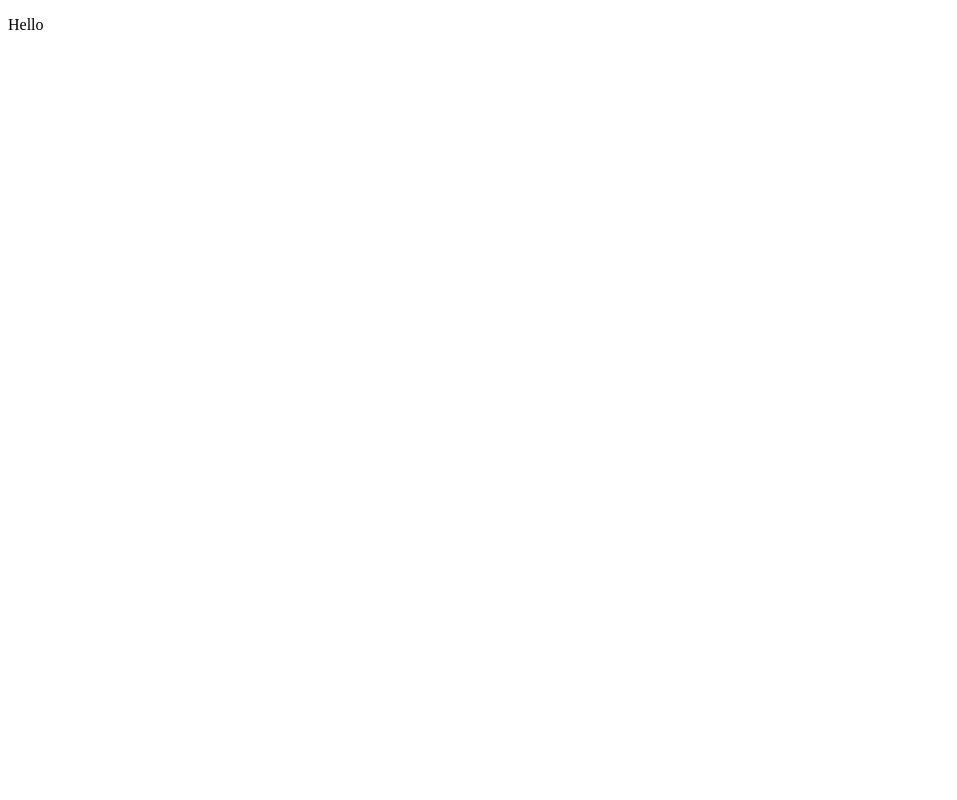
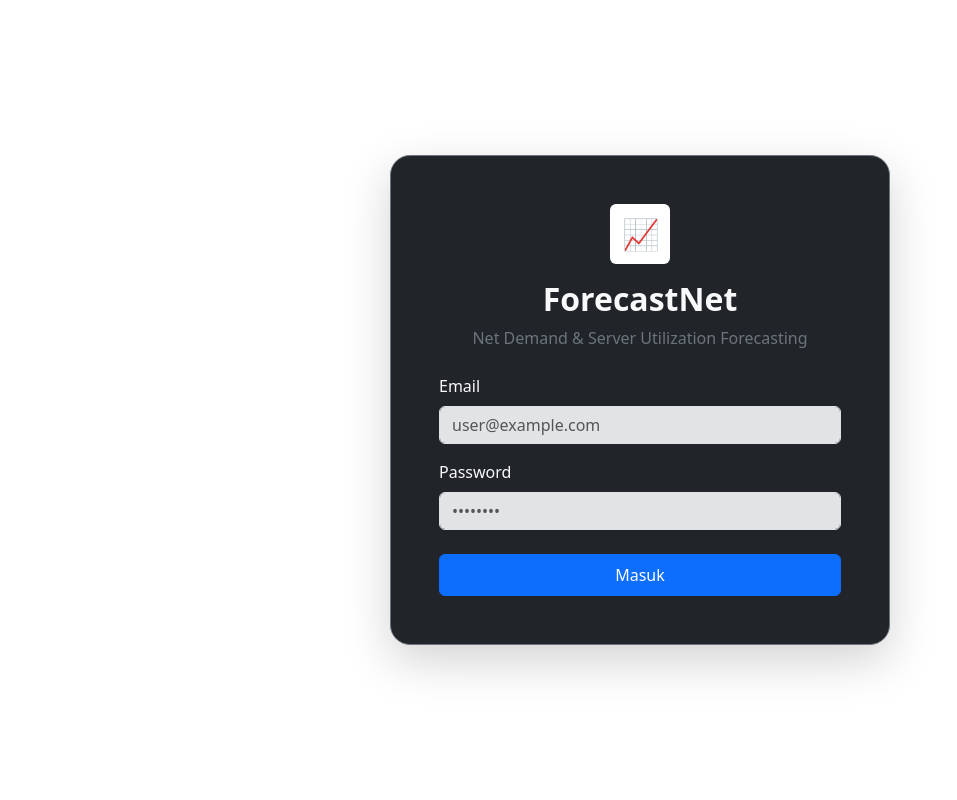
Before and after one commit to HafizMuhammadAlIkhsan/ta-forecasting-application, a Flask app: page / in a window 1280 px wide. Before the commit the part shown is almost empty. Shown: the whole page, without its empty margins (0-957 px from the left). Run offline with Flask 3, Linux system fonts and the light colour scheme; some libraries are stand-ins or nearby versions.

Commit message:
add login UI form & check authenticate

```diff
--- a/app/models/__init__.py
+++ b/app/models/__init__.py
@@ -1,4 +1,8 @@
 from .models import (
     User,
     Dataset,
+    SpecificationVM,
+    ServerForecastSimulation,
+    ForecastResult,
+    ServerEstimationResult,
 )
--- a/app/templates/auth/login.html
+++ b/app/templates/auth/login.html
@@ -1,5 +1,42 @@
 {% extends "base.html" %}
-{% block title %}Login{% endblock %}
+{% block title %}Login — ForecastNet{% endblock %}
 {% block content %}
-<p>Hello</p>
+<div class="container vh-100 d-flex align-items-center justify-content-center">
+    <div
+        class="card border-secondary shadow-lg bg-dark text-light"
+        style="width: 500px; border-radius: 20px;"
+    >
+        <div class="card-body p-5">
+
+            <div class="text-center mb-3">
+                <div class="d-inline-flex justify-content-center align-items-center bg-white rounded" style="width:60px;height:60px;font-size:30px;">
+                    📈
+                </div>
+            </div>
+
+            <h2 class="fw-bold text-center mb-2">ForecastNet</h2>
+
+            <p class="text-secondary text-center mb-4">Net Demand &amp; Server Utilization Forecasting</p>
+
+            <form method="POST">
+
+                <div class="mb-3">
+                    <label for="email" class="form-label">Email</label>
+                    <input type="email" id="email" name="email" class="form-control bg-secondary-subtle" placeholder="user@example.com" required>
+                </div>
+
+                <div class="mb-4">
+                    <label for="password" class="form-label">Password</label>
+                    <input type="password" id="password" name="password" class="form-control bg-secondary-subtle" placeholder="••••••••" required>
+                </div>
+
+                <button type="submit" class="btn btn-primary w-100 py-2">
+                    Masuk
+                </button>
+
+            </form>
+
+        </div>
+    </div>
+</div>
 {% endblock %}
--- a/app/templates/base.html
+++ b/app/templates/base.html
@@ -4,10 +4,28 @@
     <meta charset="UTF-8" />
     <meta name="viewport" content="width=device-width, initial-scale=1.0" />
     <title></title>
-
-    </style>
+    <!-- Bootstrap -->
+    <link href="https://cdn.jsdelivr.net/npm/bootstrap@5.3.7/dist/css/bootstrap.min.css"
+          rel="stylesheet">
 </head>
 <body>
     {% block content %}{% endblock %}
+    <script src="https://cdn.jsdelivr.net/npm/bootstrap@5.3.7/dist/js/bootstrap.bundle.min.js"></script>
+    <!-- SweetAlert2 -->
+    <script src="https://cdn.jsdelivr.net/npm/sweetalert2@11"></script>
+
+    {% with messages = get_flashed_messages(with_categories=true) %}
+        {% if messages %}
+            {% for category, message in messages %}
+            <script>
+                Swal.fire({
+                    icon: "{{ category }}",
+                    title: "{{ message }}",
+                    confirmButtonColor: "#0d6efd"
+                });
+            </script>
+            {% endfor %}
+        {% endif %}
+    {% endwith %}
 </body>
 </html>
```
Also changed, not shown: app/services/auth_service.py (+8 -1 lines).
